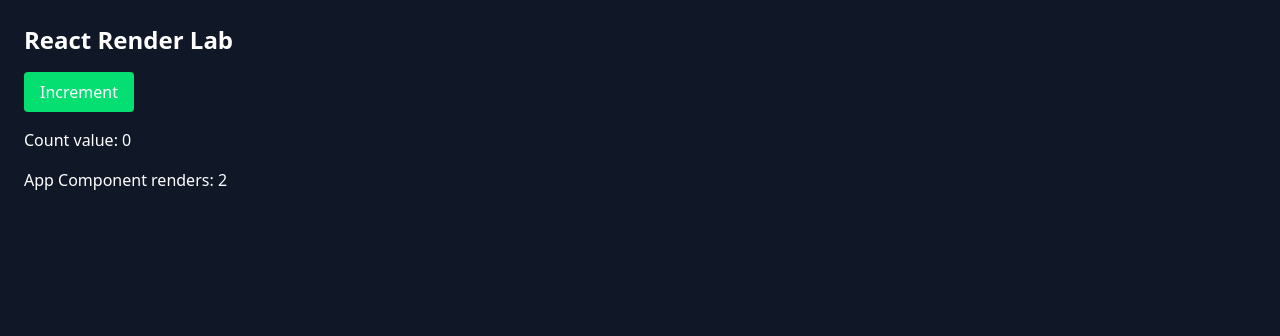
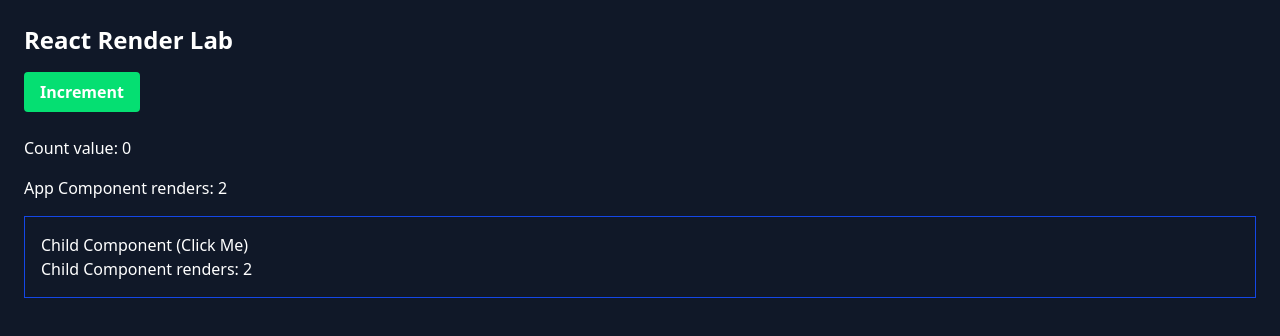
Before and after one commit to AmmarJamil23/MERN-projects, a React (Vite) app in the folder react-render-lab/: page / in a window 1280 px wide. Shown: the top 336 px of the page. Built offline with nearby package versions, Linux system fonts and the light colour scheme.

Commit message:
stabilize function props with usecallback

```diff
--- a/react-render-lab/src/App.jsx
+++ b/react-render-lab/src/App.jsx
@@ -1,22 +1,30 @@
 import React from 'react'
 import RenderCounter from './RenderCounter'
-import { useState } from "react"
+import { useState, useCallback } from "react"
+import Child from './Child';
 
 const App = () => {
   const [count, setCount] = useState(0);
+
+  const handleClick = useCallback(() => {
+    console.log("Clicked");
+  }, []);
+
   return (
     <div className='min-h-screen bg-gray-900 text-white p-6 space-y-4'>
       <h1 className='text-2xl font-bold'>React Render Lab</h1>
 
-      <button className='px-4 py-2 bg-green-400 rounded'
+      <button className='px-4 py-2 bg-green-400 rounded font-bold'
       onClick={() => setCount(count + 1)}
       >
         Increment
       </button>
 
-      <p>Count value: {count}</p>
+      <p className='mt-2'>Count value: {count}</p>
 
       <RenderCounter label="App Component" />
+
+      <Child onClick={handleClick} />
 
       </div>
   )
--- /dev/null
+++ b/react-render-lab/src/Child.jsx
@@ -0,0 +1,14 @@
+import React from 'react'
+import RenderCounter from "./RenderCounter";
+
+
+const Child = ({ onClick }) => {
+  return (
+    <div className='border border-blue-700 p-4 mt-4' onClick={onClick}>
+        <p>Child Component (Click Me)</p>
+        <RenderCounter label="Child Component" />
+    </div>
+  )
+}
+
+export default React.memo(Child)
```
